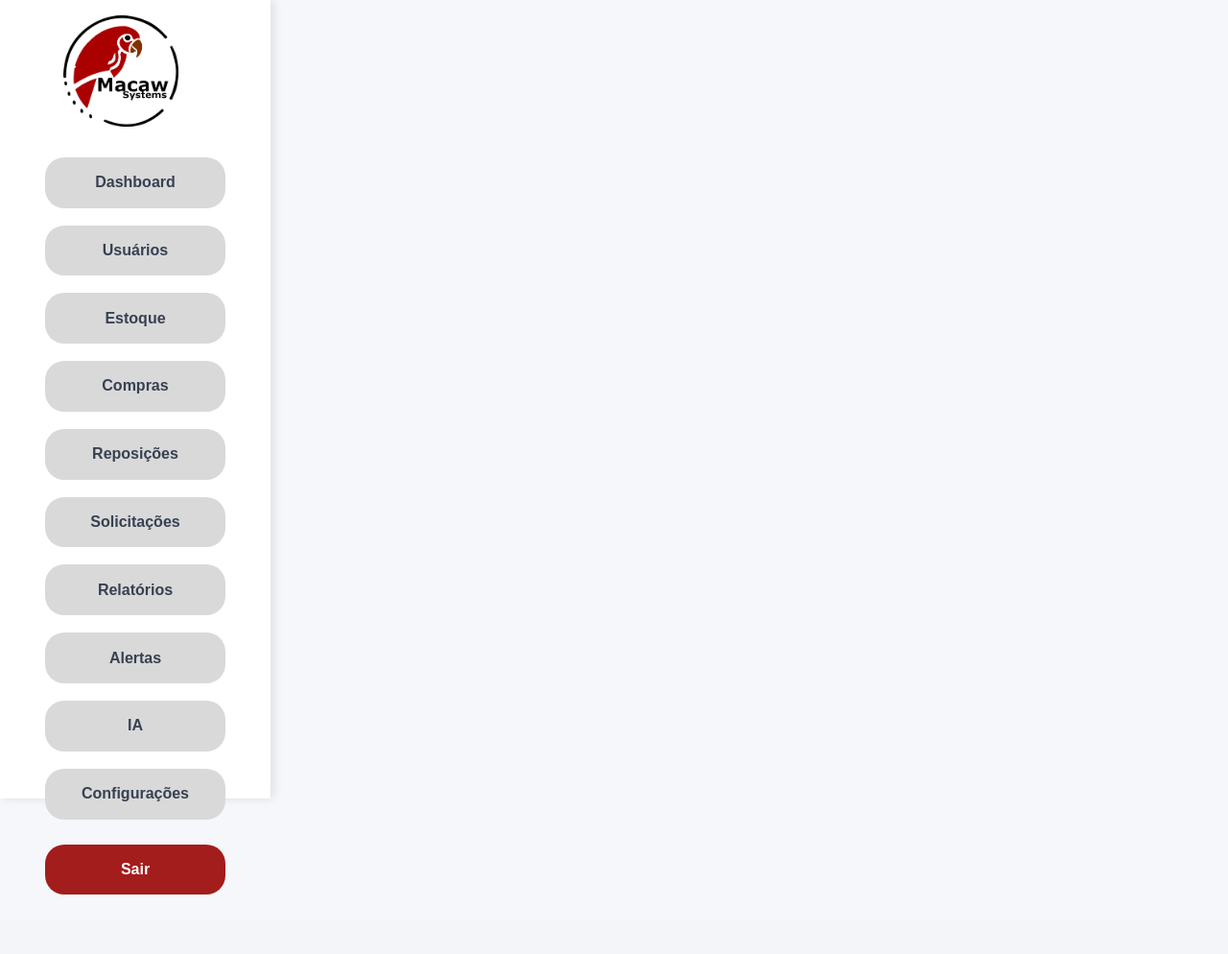
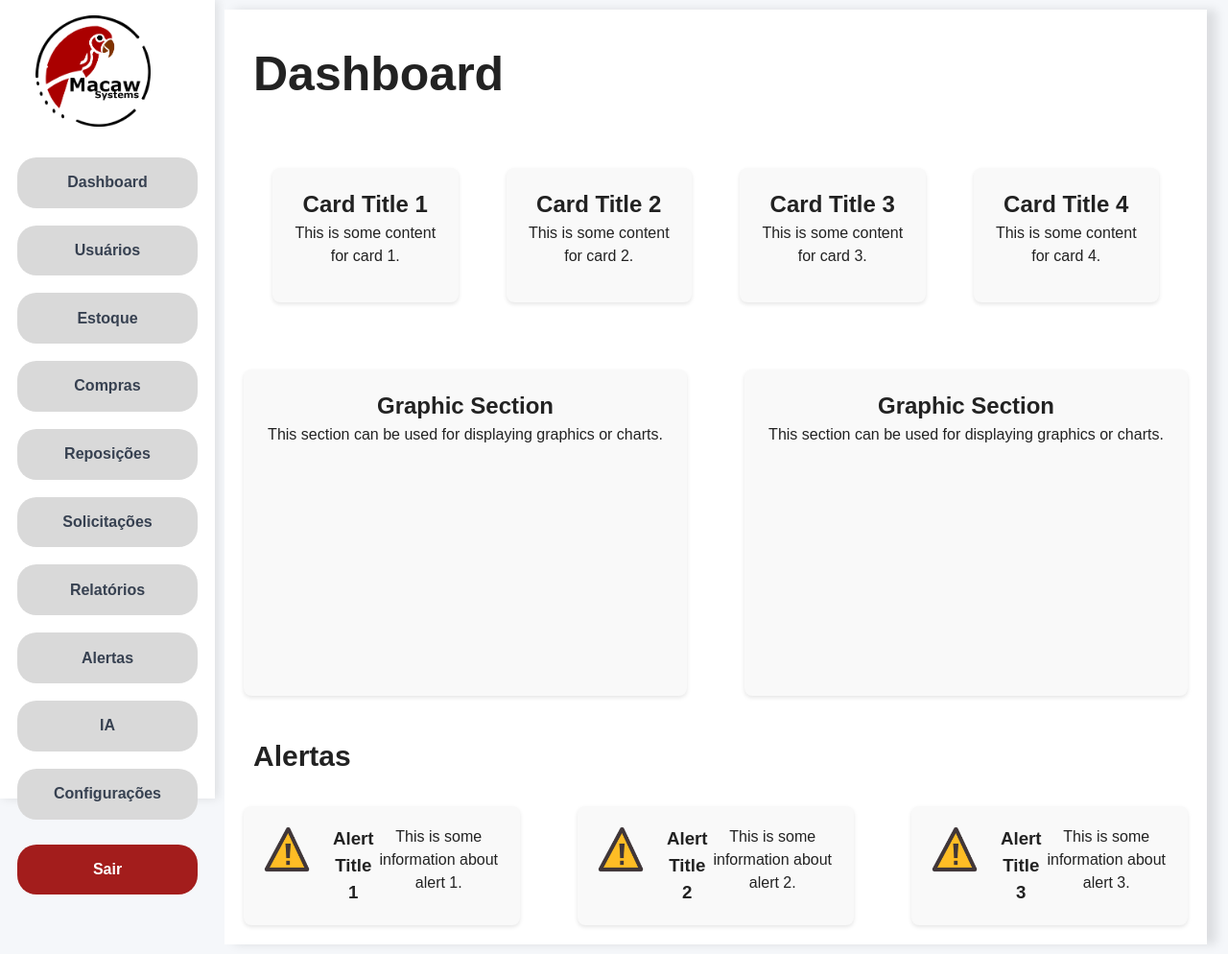
Before and after one commit to Cardoso55/TCC, a PHP site: page /app/views/dashboard.php in a window 1280 px wide. Shown: the whole page at 96% size. Before the commit the page ends 932 px from the top, so only its background shows below. Run offline with PHP 8.4, Linux system fonts and the light colour scheme.

Commit message:
Front da pg dashboard feito

```diff
--- a/app/views/dashboard.php
+++ b/app/views/dashboard.php
@@ -1,7 +1,3 @@
-<?php
-include 'partials/sidebar.php';
-?>
-
 <!DOCTYPE html>
 <html lang="en">
 <head>
@@ -13,6 +9,62 @@ include 'partials/sidebar.php';
     <link rel="stylesheet" href="/TCC/public/css/dashboard.css">
 </head>
 <body>
+    <div class="all">
+        <?php
+            include 'partials/sidebar.php';
+        ?>
+        <div class="main-content">
+            <h2 class="title">Dashboard</h2>
+            <div class="cards">
+                <div class="card">
+                    <h2>Card Title 1</h2>
+                    <p>This is some content for card 1.</p>
+                </div>
+                <div class="card">
+                    <h2>Card Title 2</h2>
+                    <p>This is some content for card 2.</p>
+                </div>
+                <div class="card">
+                    <h2>Card Title 3</h2>
+                    <p>This is some content for card 3.</p>
+                </div>
+                <div class="card">
+                    <h2>Card Title 4</h2>
+                    <p>This is some content for card 4.</p>
+                </div>
+            </div>
 
+            <div class="graphics">
+                <div class="graphic">
+                    <h2>Graphic Section</h2>
+                    <p>This section can be used for displaying graphics or charts.</p>
+                </div>
+                <div class="graphic">
+                    <h2>Graphic Section</h2>
+                    <p>This section can be used for displaying graphics or charts.</p>
+                </div>
+            </div>
+
+            <h2 class="subtitle">Alertas</h2>
+
+            <div class="alerts">
+                <div class="alert">
+                    <img src="/TCC/public/images/icons/alertaExclamacao.png" alt="Alert Icon" class="alert-icon">
+                    <h3>Alert Title 1</h3>
+                    <p>This is some information about alert 1.</p>
+                </div>
+                <div class="alert">
+                    <img src="/TCC/public/images/icons/alertaExclamacao.png" alt="Alert Icon" class="alert-icon">
+                    <h3>Alert Title 2</h3>
+                    <p>This is some information about alert 2.</p>
+                </div>
+                <div class="alert">
+                    <img src="/TCC/public/images/icons/alertaExclamacao.png" alt="Alert Icon" class="alert-icon">
+                    <h3>Alert Title 3</h3>
+                    <p>This is some information about alert 3.</p>
+                </div>
+
+        </div>
+    </div>
 </body>
 </html>
--- a/public/css/dashboard.css
+++ b/public/css/dashboard.css
@@ -0,0 +1,89 @@
+.all{
+    display: flex;
+    flex-direction: row;
+}
+
+.main-content{
+    width: 80%;
+    margin: 10px;
+    display: flex;
+    flex-direction: column;
+    background-color: #fff;
+    box-shadow: 10px 0 10px rgba(0,0,0,0.1);
+}
+
+.title{
+    font-size: 50px;
+    font-weight: bold;
+    margin: 30px 0px 10px 30px;
+}
+
+.subtitle{
+    font-size: 30px;
+    font-weight: bold;
+    margin: 20px 0px 10px 30px;
+}
+
+.cards {
+    display: flex;
+    gap: 30px;
+    margin: 20px;
+    padding: 20px;
+    flex-direction: row;
+    justify-content: space-between;
+}
+
+.card {
+    background-color: #f9f9f9;
+    border-radius: 8px;
+    box-shadow: 0 2px 4px rgba(0, 0, 0, 0.1);
+    height: 100px;
+    padding: 20px;
+    margin: 10px;
+    text-align: center;
+}
+
+.graphics {
+    display: flex;
+    flex-direction: row;
+    gap: 20px;
+}
+
+.graphic {
+    width: 40%;
+    height: 300px;
+    background-color: #f9f9f9;
+    border-radius: 8px;
+    box-shadow: 0 2px 4px rgba(0, 0, 0, 0.1);
+    padding: 20px;
+    margin: 20px;
+    flex: 2;
+    text-align: center;
+}
+
+.alerts {
+    display: flex;
+    flex-direction: row;
+    gap: 20px;
+}
+
+img.alert-icon{
+    width: 50px;
+    height: 50px;
+    margin-right: 20px;
+
+}
+
+.alert{
+    display: flex;
+    flex-direction: row;
+    justify-content: space-between;
+    width: 40%;
+    background-color: #f9f9f9;
+    border-radius: 8px;
+    box-shadow: 0 2px 4px rgba(0, 0, 0, 0.1);
+    padding: 20px;
+    margin: 20px;
+
+    text-align: center;
+}
--- a/public/css/sidebar.css
+++ b/public/css/sidebar.css
@@ -1,6 +1,6 @@
 /* ===== Sidebar ===== */
 .sidebar {
-    width: 250px;
+    width: 15%;
     background-color: #fff;  /* branco */
     height: 100vh;
     display: flex;
```
Also changed, not shown: public/images/icons/alertaExclamacao.png (added).
